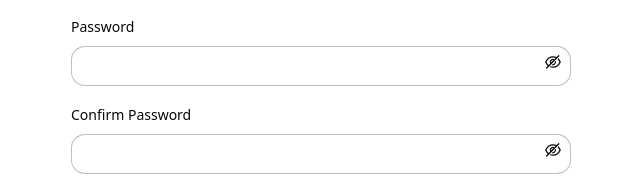
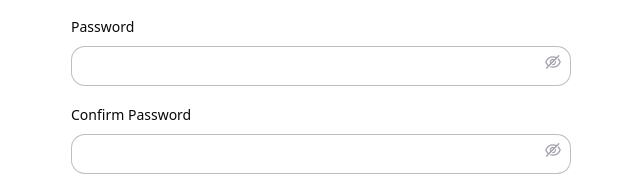
Before and after one commit to alghaibb/al-haya, a React (Vite) app in the folder client/: page /signup in a window 1280 px wide. Shown: the part 338-534 px from the top of the page, without its empty margins (319-959 px from the left). Built offline with nearby package versions, Linux system fonts and the light colour scheme.

Commit message:
Preventing default behavior of form & form reset

```diff
--- a/client/src/components/ui/input.tsx
+++ b/client/src/components/ui/input.tsx
@@ -11,7 +11,7 @@ const Input = React.forwardRef<HTMLInputElement, InputProps>(
       <input
         type={type}
         className={cn(
-          "flex h-10 w-full rounded-md border border-zinc-400/70 bg-background px-3 py-2 text-sm ring-offset-background file:border-0 file:bg-transparent file:text-sm file:font-medium placeholder:text-muted-foreground focus-visible:outline-none focus-visible:ring-ring focus-visible:ring-offset-2 disabled:cursor-not-allowed disabled:opacity-50 hover:border-zinc-500 focus:border-zinc-800 duration-300 ease-in-out",
+          "flex h-10 w-full rounded-md border border-zinc-400/70 bg-background px-3 py-2 text-sm ring-offset-background file:border-0 file:bg-transparent file:text-sm file:font-medium placeholder:text-muted-foreground focus-visible:outline-none focus-visible:ring-ring focus-visible:ring-offset-2 disabled:cursor-not-allowed disabled:opacity-50 hover:border-zinc-500 focus:border-zinc-800 duration-200 ease-in-out",
           className
         )}
         ref={ref}
--- a/client/src/pages/signup/form.style.css
+++ b/client/src/pages/signup/form.style.css
@@ -47,6 +47,16 @@
   background: none;
   border: none;
   cursor: pointer;
+  transition: color 0.2s ease-in-out;
+  outline: none;
+}
+
+.btn-hidden {
+  color: #a1a1aa;
+}
+
+.btn-visible {
+  color: #27272a;
 }
 
 @media screen and (max-width: 768px) {
--- a/client/src/pages/signup/index.tsx
+++ b/client/src/pages/signup/index.tsx
@@ -54,7 +54,7 @@ type FormDataType = z.infer<typeof formSchema>;
 
 const Signup = () => {
   // useState hooks
-  const [register, { loading, error }] = useMutation(REGISTER_USER);
+  const [register, { loading }] = useMutation(REGISTER_USER);
   const [showLoader, setShowLoader] = useState(false);
   // State for toggling password visibility
   const [showPassword, setShowPassword] = useState(false);
@@ -72,7 +72,14 @@ const Signup = () => {
     },
   });
 
-  const handleFormSubmit = async (formData: FormDataType) => {
+  const handleFormSubmit = async (
+    formData: FormDataType,
+    e?: React.BaseSyntheticEvent
+  ) => {
+    if (e) {
+      e.preventDefault();
+    }
+
     setShowLoader(true);
     try {
       const res = await register({
@@ -114,12 +121,12 @@ const Signup = () => {
         description: "An error occurred during registration. Please try again.",
         variant: "destructive",
       });
+    } finally {
+      setTimeout(() => {
+        form.reset();
+        setShowLoader(false);
+      }, 2000);
     }
-
-    // Delay for 3 seconds before deactivating the loader and showing the form again and delay toast message for 3 seconds
-    setTimeout(() => {
-      setShowLoader(false);
-    }, 2000);
   };
 
   // Toggle functions
@@ -131,7 +138,9 @@ const Signup = () => {
     <div className="signupContainer">
       <Form {...form}>
         <form
-          onSubmit={form.handleSubmit(handleFormSubmit)}
+          onSubmit={form.handleSubmit((formData, e) =>
+            handleFormSubmit(formData, e)
+          )}
           className="signupForm"
         >
           <FormField
@@ -187,7 +196,11 @@ const Signup = () => {
                       disabled={loading || showLoader}
                     />
                   </FormControl>
-                  <button onClick={togglePasswordVisibility} type="button">
+                  <button
+                    onClick={togglePasswordVisibility}
+                    type="button"
+                    className={showPassword ? "btn-visible" : "btn-hidden"}
+                  >
                     {/* Replace with an eye/eye-off icon */}
                     {showPassword ? <EyeOutlined /> : <EyeInvisibleOutlined />}
                   </button>
@@ -214,6 +227,9 @@ const Signup = () => {
                   <button
                     onClick={toggleConfirmPasswordVisibility}
                     type="button"
+                    className={
+                      showConfirmPassword ? "btn-visible" : "btn-hidden"
+                    }
                   >
                     {showConfirmPassword ? (
                       <EyeOutlined />
@@ -235,8 +251,6 @@ const Signup = () => {
             {showLoader ? <LoadingSpinner /> : "Sign Up"}
           </Button>
 
-          {error && <p className="error-text">{error.message}</p>}
-
           <p>
             Already have an account?
             <Link to="/login">
```
